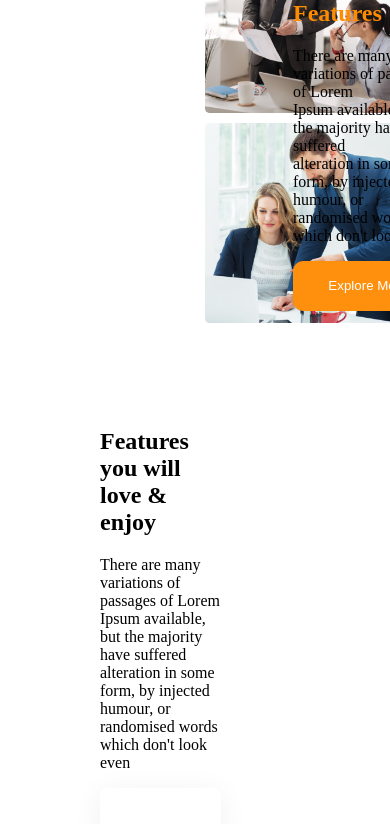
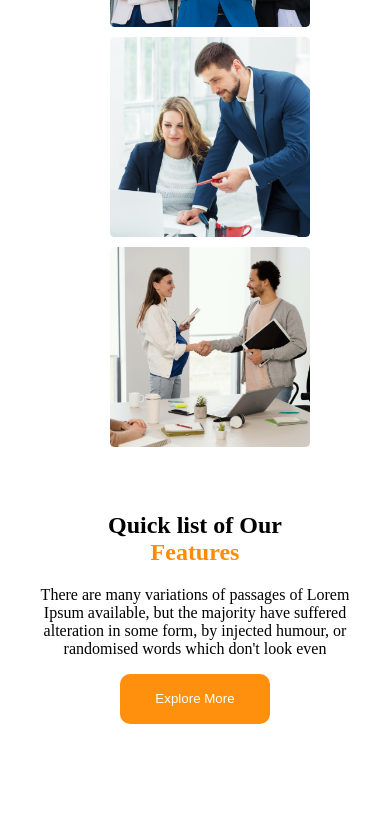
Before and after one commit to AriqRahman1/architect-master, a plain HTML site: page index.html in a window 390 px wide. Shown: the part 1156-1980 px from the top of the page. Drawn offline with Linux system fonts and the light colour scheme.

Commit message:
second commit

```diff
--- a/index.html
+++ b/index.html
@@ -31,7 +31,7 @@
             <img src="images/team3.png" alt="">
             <img src="images/team4.png" alt="">
         </div>
-        <div>
+        <div class="feature-list">
             <h2>
                 Quick list of Our<br><span style="color:darkorange;">Features</span>
             </h2>
--- a/styles.css
+++ b/styles.css
@@ -128,4 +128,37 @@ footer p{
         display: grid;
         grid-template-columns: repeat(1, 1fr);
     }
+    .head-bottom-section img{
+        width: 100%;
+    }
+    .main{
+        grid-template-columns: repeat(1, 1fr);
+
+    }
+    .main-img{
+        grid-template-columns: repeat(1, 1fr);
+        justify-content: center;
+    }
+    .feature-list{
+        text-align: center;
+        padding: 40px;
+    }
+    .features{
+        grid-template-columns: repeat(1, 1fr);
+        justify-content: center;
+    }
+    .features-text{
+        text-align: center;
+    }
+    .fact-icons{
+        grid-template-columns: repeat(1, 1fr);
+    }
+    .facts{
+        text-align: center;
+        margin-left: 50px;
+    }
+    .sponsor-icons{
+        grid-template-columns: repeat(1, 1fr);
+        grid-row-gap: 20px;
+    }
 }
```
